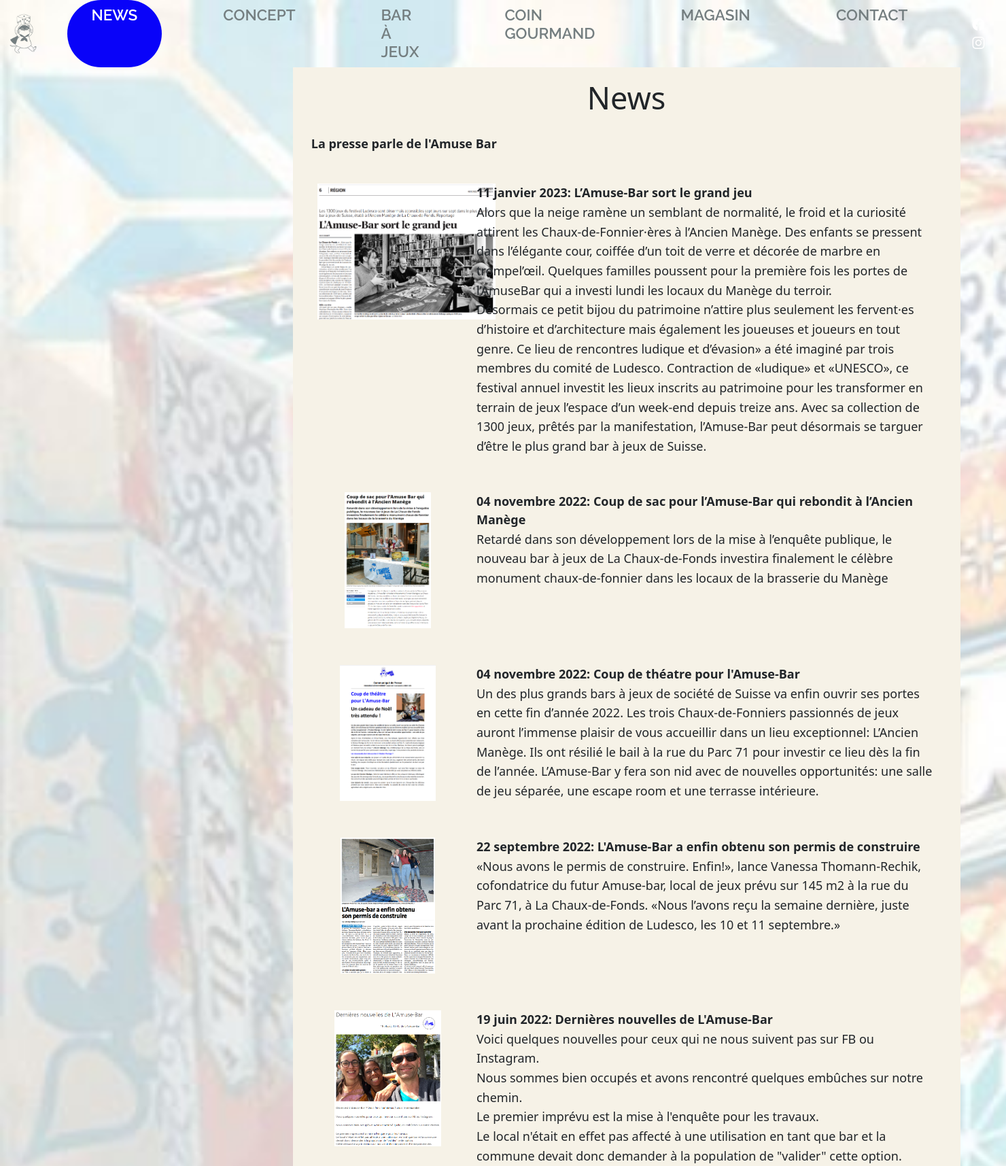
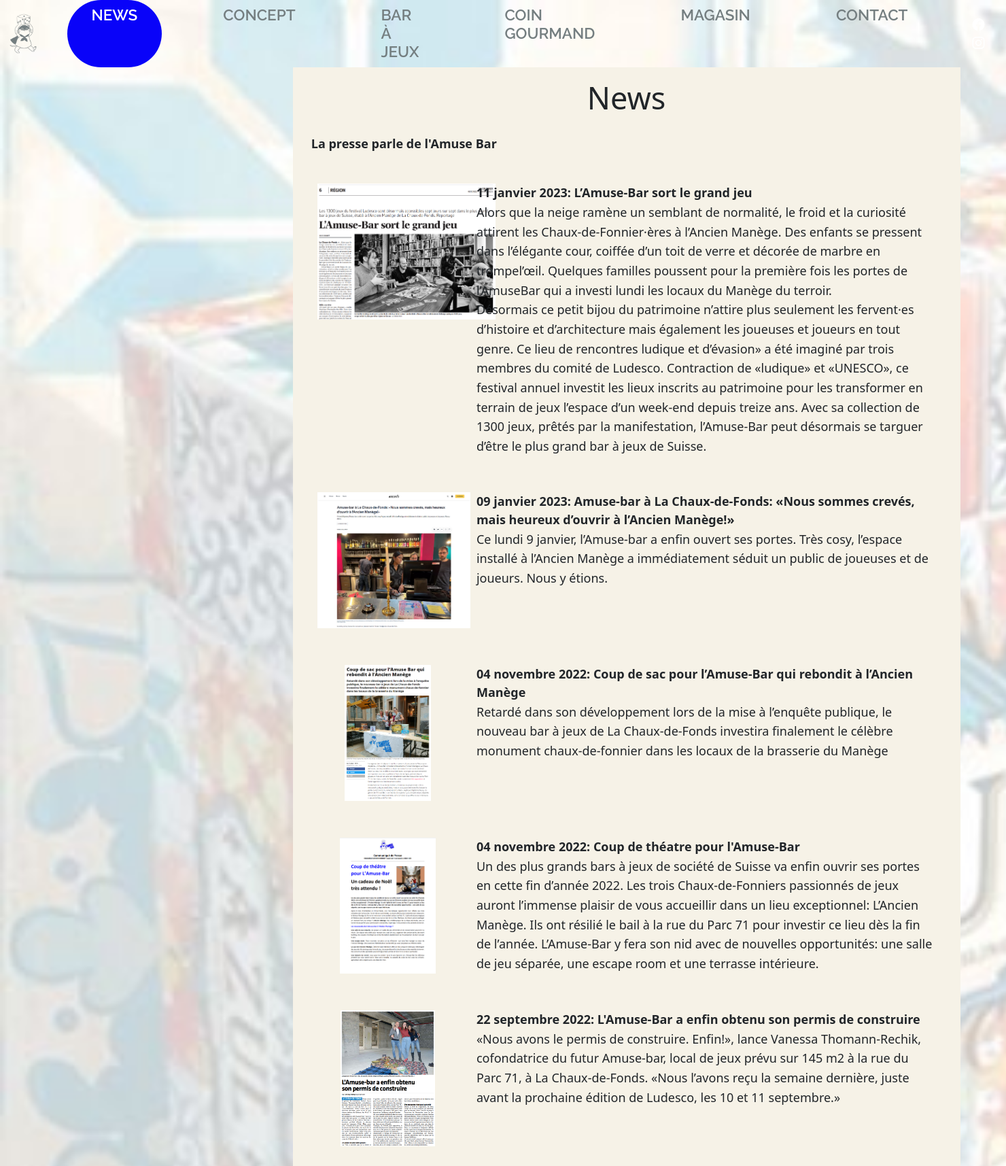
Before and after one commit to gillesdiacon/amusebar, a PHP site: page /news.php in a window 1480 px wide. Shown: the top 1715 px of the page at 68% size. Run offline with PHP 8.4, Linux system fonts and the light colour scheme; some libraries are stand-ins or nearby versions.

Commit message:
gdi: news: add ArcInfo article

```diff
--- a/news.php
+++ b/news.php
@@ -51,6 +51,19 @@
                                     lieux inscrits au patrimoine pour les transformer en terrain de jeux l’espace d’un week-end depuis treize ans. Avec
                                     sa collection de 1300 jeux, prêtés par la manifestation, l’Amuse-Bar peut désormais se targuer d’être le plus grand
                                     bar à jeux de Suisse. </span>
+                            </div>
+                        </div>
+
+                        <div class="row px-2 py-4">
+                            <div class="col-lg-3 text-center">
+                                <a target="_blank" href="news/ArcInfo_20230109.pdf">
+                                    <img src="image/news/ArcInfo_20230109.png" height="200px" />
+                                </a>
+                            </div>
+                            <div class="col d-none d-lg-block">
+                                <div class="fw-bold">09 janvier 2023: Amuse-bar à La Chaux-de-Fonds: «Nous sommes crevés, mais heureux d’ouvrir à l’Ancien Manège!»</div>
+                                <span class="align-middle">Ce lundi 9 janvier, l’Amuse-bar a enfin ouvert ses portes. Très cosy, l’espace installé à
+                                    l’Ancien Manège a immédiatement séduit un public de joueuses et de joueurs. Nous y étions.</span>
                             </div>
                         </div>
 
```
Also changed, not shown: image/news/ArcInfo_20230109.png (added), 1 other file.
